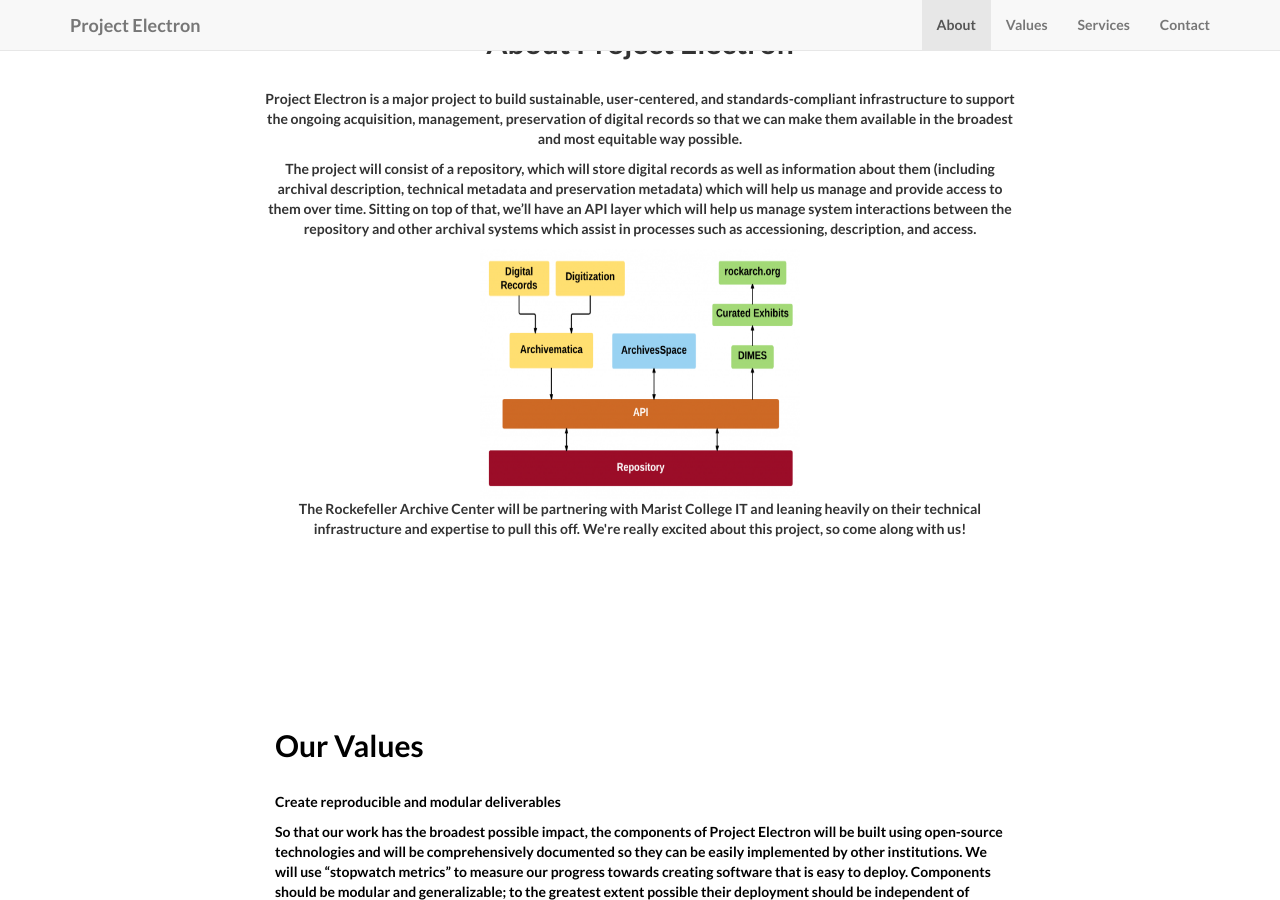
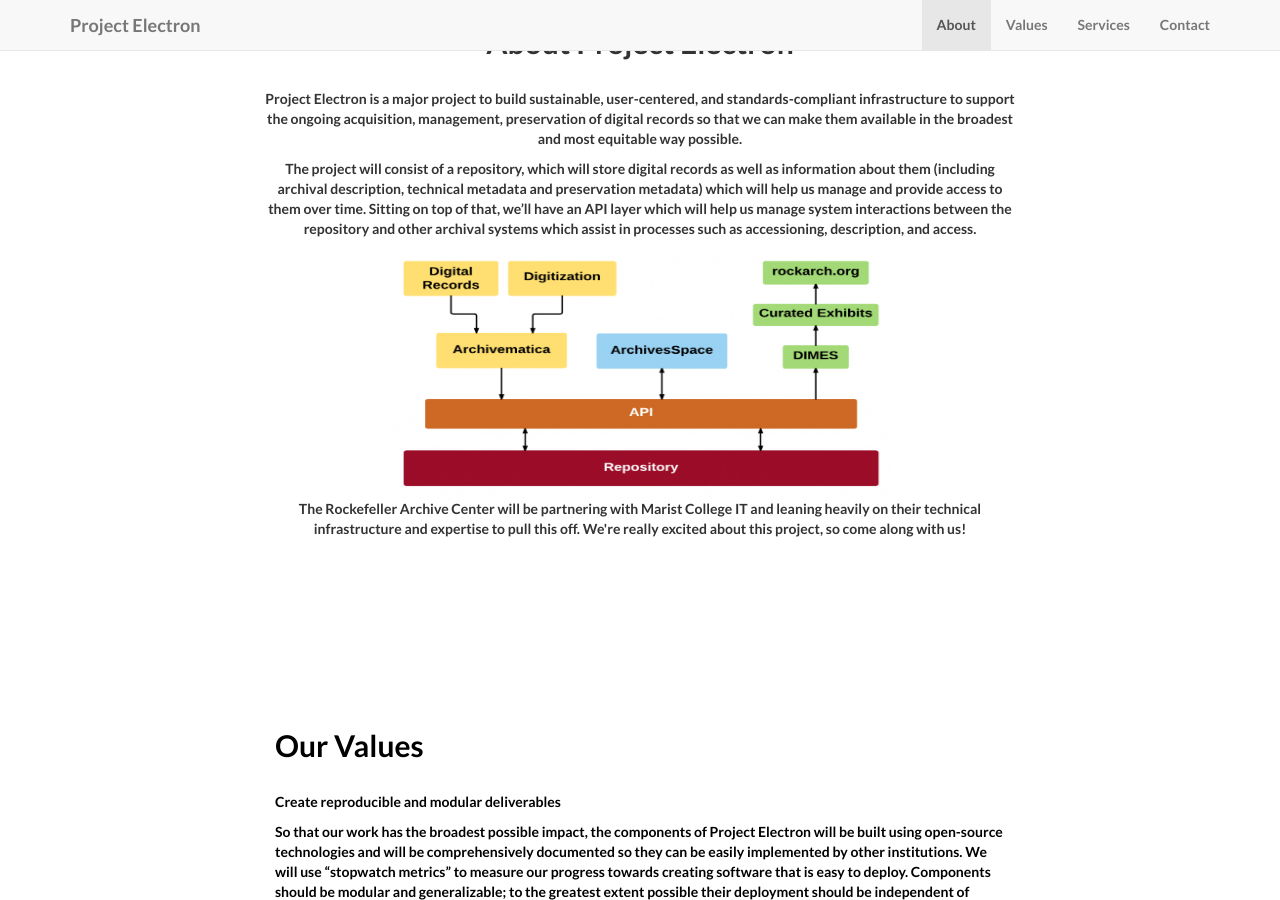
Before and after one commit to RockefellerArchiveCenter/project_electron, a Jekyll site: the page built from index.html, in a window 1280 px wide and 900 px high, scrolled down 811 px. Built offline with Jekyll 4.4.1, drawn with Linux system fonts in a browser that asks for light colours.

```diff
--- a/_includes/about.html
+++ b/_includes/about.html
@@ -7,7 +7,7 @@
           <br/>
             <p>Project Electron is a major project to build sustainable, user-centered, and standards-compliant infrastructure to support the ongoing acquisition, management, preservation of digital records so that we can make them available in the broadest and most equitable way possible.</p>
             <p>The project will consist of a repository, which will store digital records as well as information about them (including archival description, technical metadata and preservation metadata) which will help us manage and provide access to them over time. Sitting on top of that, we’ll have an API layer which will help us manage system interactions between the repository and other archival systems which assist in processes such as accessioning, description, and access.</p>
-            <img src="/project_electron/img/project_electron.png" alt="Project Electron outline" align="middle" style="width:320px;height:250px">
+            <img src="/project_electron/img/project_electron.png" alt="Project Electron outline" align="middle" style="width:500px;height:250px">
             <p>The Rockefeller Archive Center will be partnering with Marist College IT and leaning heavily on their technical infrastructure and expertise to pull this off. We're really excited about this project, so come along with us!</p>
             <br/>
           </div>
```
